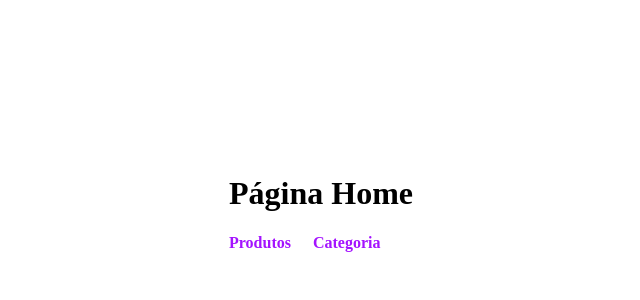
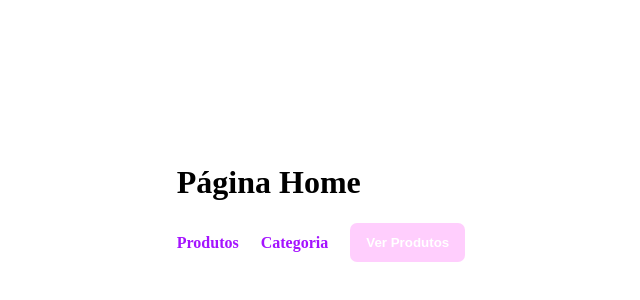
Before and after one commit to iuuleoo/react-router, a React (Vite) app: page / in a window 1280 px wide. Shown: the part 198-498 px from the top of the page, without its empty margins (319-959 px from the left). Built offline with nearby package versions, Linux system fonts and the light colour scheme.

Commit message:
useNavigate

```diff
--- a/src/main.css
+++ b/src/main.css
@@ -52,3 +52,13 @@
     color: #f986f5;
     text-transform: uppercase;
 }
+
+button {
+    background-color: #ffcefdff;
+    padding: 12px 16px;
+    border-radius: 7px;
+    border: none;
+    color: #ffff;
+
+    cursor: pointer;
+}
--- a/src/pages/Home.tsx
+++ b/src/pages/Home.tsx
@@ -1,4 +1,13 @@
+import { useNavigate } from "react-router"
+
 export function Home(){
+
+    const navigate = useNavigate()
+
+    function productsOpen(){
+        navigate("/products")
+    }
+
     return (
         <div>
             <h1>Página Home</h1>
@@ -6,6 +15,10 @@
             <nav>
                 <a href="/products">Produtos</a>
                 <a href="/products?category=tvs">Categoria</a>
+
+                <button type="button" onClick={productsOpen}>
+                Ver Produtos
+                </button>
             </nav>
         </div>
 
```
